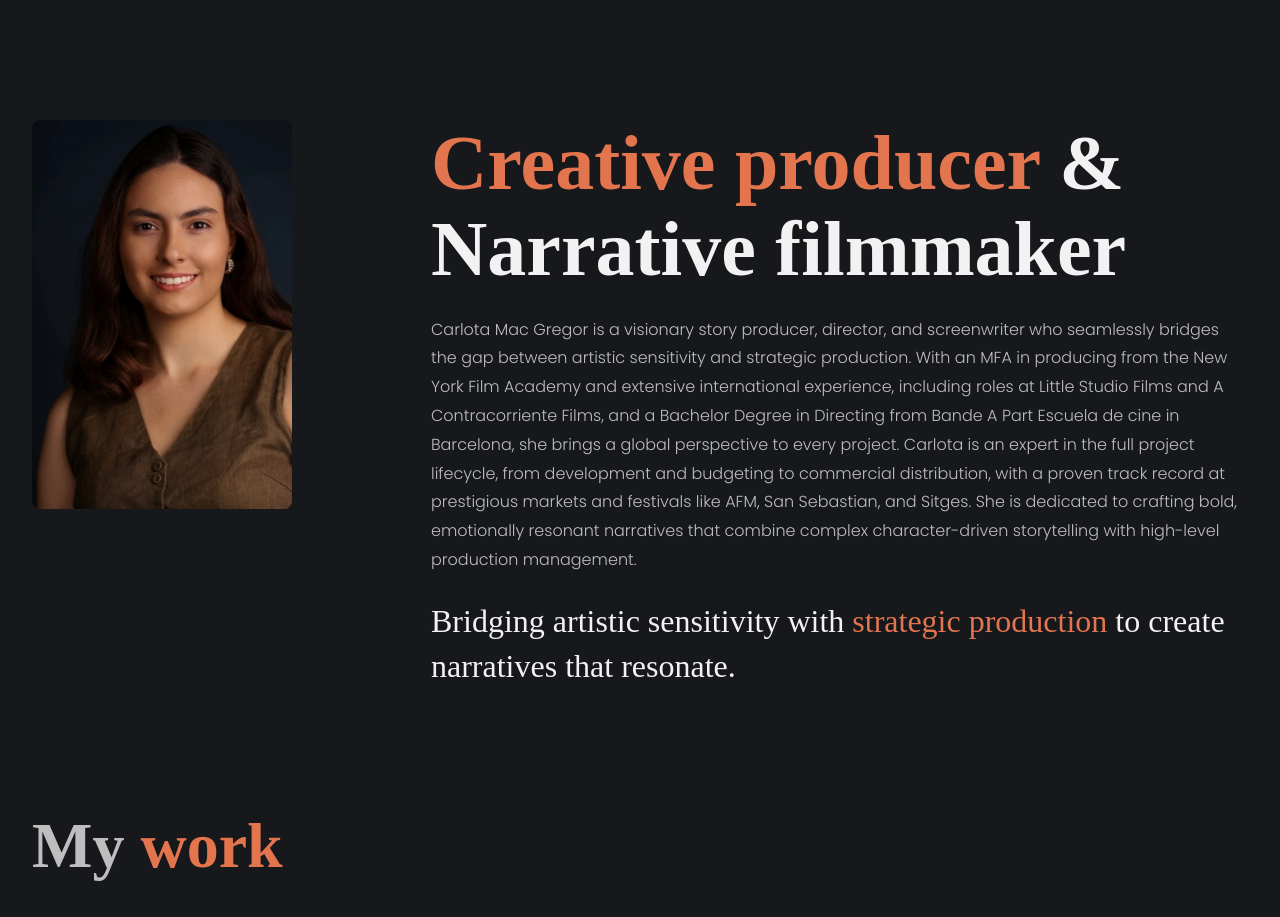
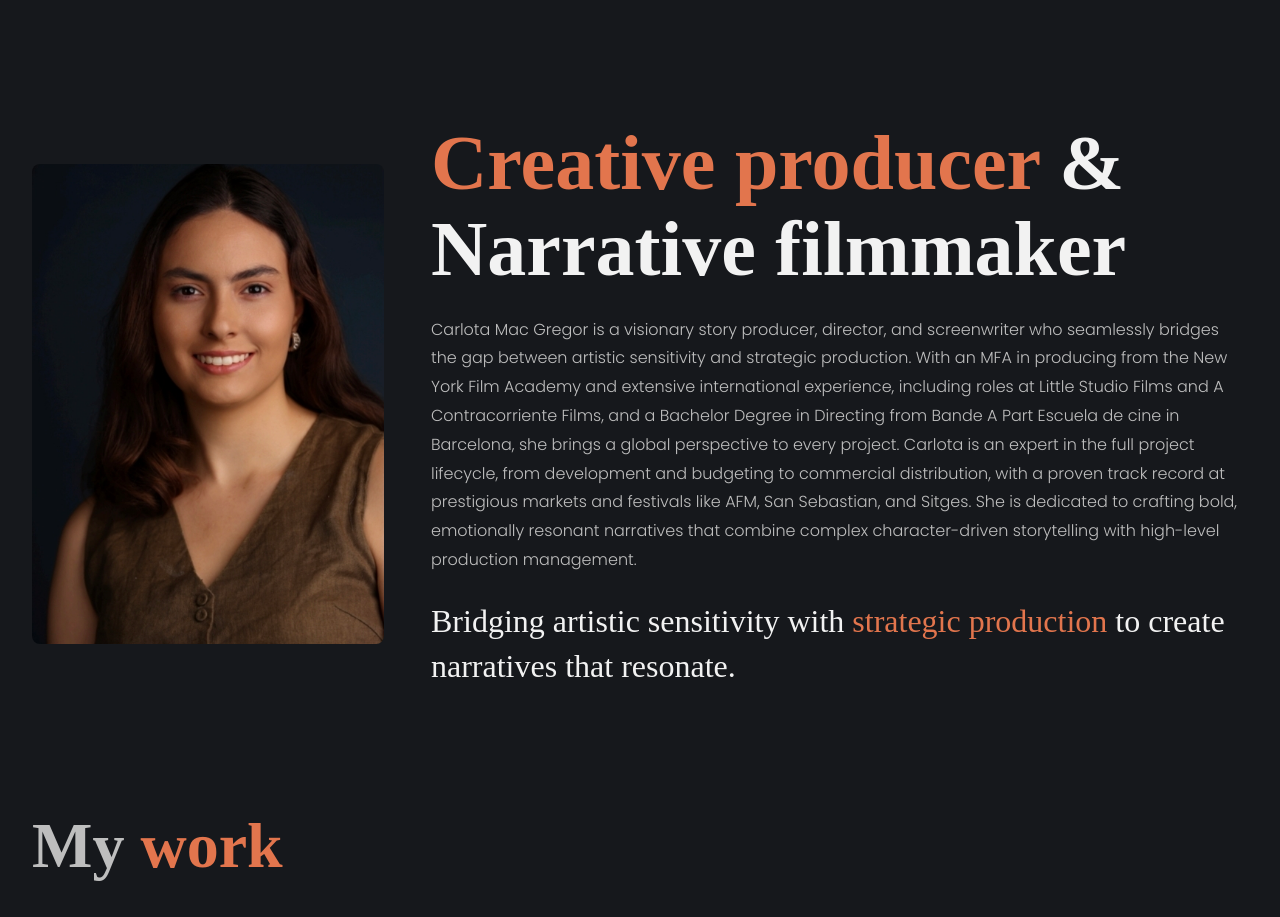
Before and after one commit to hefestocode-max/Carlota-Portafolio, a plain HTML site: page index.html in a window 1280 px wide. Shown: the part 800-1717 px from the top of the page. Drawn offline with nearby package versions, Linux system fonts and the light colour scheme; no server answers; a web font is replaced by a local one.

Commit message:
fix: enlarge and vertically center about photo

```diff
--- a/styles.css
+++ b/styles.css
@@ -261,10 +261,11 @@ p { color: var(--text-grey-be); font-weight: 300; line-height: 1.8; }
 }
 .home_about_image-wrap {
   border-radius: .5rem;
-  width: 16.25rem;
-  height: 24.3125rem;
+  width: 22rem;
+  height: 30rem;
   overflow: hidden;
   flex-shrink: 0;
+  align-self: center;
 }
 .home_about_image { width: 100%; height: 100%; object-fit: cover; }
 .home_about_info {
```
